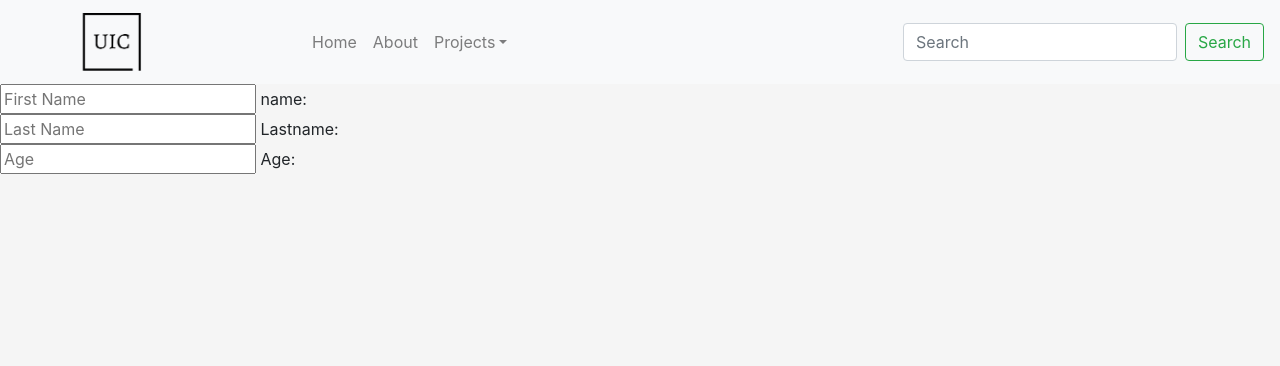
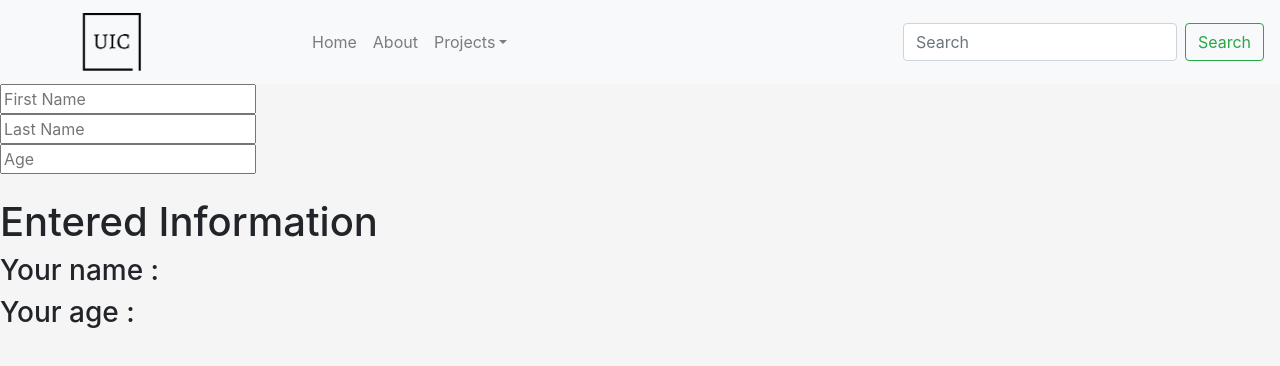
Before and after one commit to Fredrik93/react_tutorial, a React (Create React App) app: page /formspractice in a window 1280 px wide. Shown: the top 366 px of the page. Built offline with nearby package versions, Linux system fonts and the light colour scheme.

Commit message:
only number html form

```diff
--- a/src/Components/FormsPractice.js
+++ b/src/Components/FormsPractice.js
@@ -25,11 +25,19 @@ class FormsPractice extends React.Component {
         return (
             <main>
                 <form>
-                    <input placeholder="First Name" name="firstName" onChange={this.handleChange} /> name:{this.state.firstName} < br />
-                    <input placeholder="Last Name" name="lastName" onChange={this.handleChange} /> Lastname: {this.state.lastName} < br />
-                    <input placeholder="Age" age="age" onChange={this.handleChange} /> Age:  {this.state.age} < br />
+                    <input placeholder="First Name" name="firstName" onChange={this.handleChange} /> < br />
+                    <input placeholder="Last Name" name="lastName" onChange={this.handleChange} />< br />
+                    <input placeholder="Age" type="number" name="age" onChange={this.handleChange} />< br />
                     < br />
                 </form>
+
+
+                <h1>Entered Information </h1>
+                <div>
+                    <h3>Your name : {this.state.firstName} {this.state.lastName}</h3>
+                    <h3>Your age : {this.state.age}</h3>
+                </div>
+
             </main>
         )
     }
```
